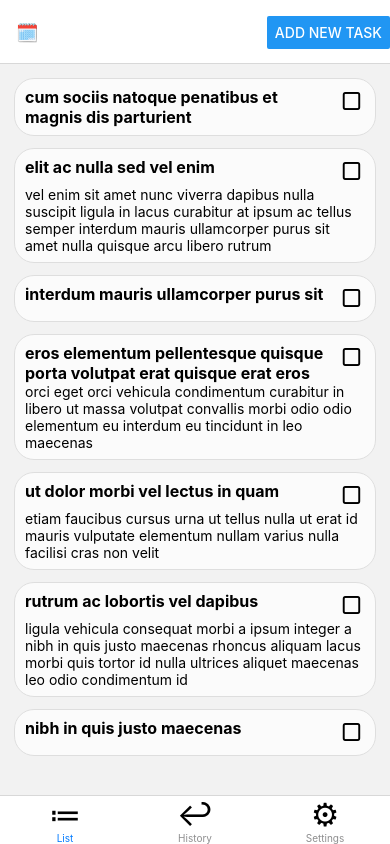
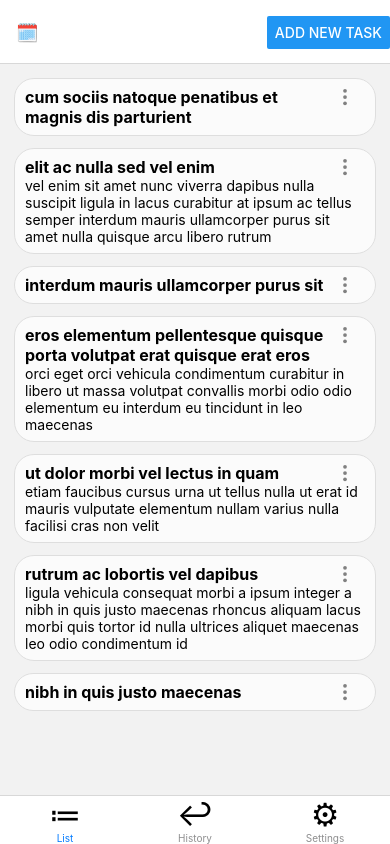
Before and after one commit to diogom10/miraTask, a React Native app: screen /List in a window 390 px wide. Built offline with nearby package versions, Linux system fonts and the light colour scheme.

Commit message:
feat: update task status

```diff
--- a/package.json
+++ b/package.json
@@ -16,6 +16,7 @@
     "@xstate/react": "^3.2.2",
     "react": "18.2.0",
     "react-native": "0.72.4",
+    "react-native-action-sheet": "^2.2.0",
     "react-native-linear-gradient": "^2.8.3",
     "react-native-safe-area-context": "^4.7.2",
     "react-native-screens": "^3.25.0",
--- /dev/null
+++ b/src/assets/icons/check.tsx
@@ -0,0 +1,10 @@
+import * as React from 'react';
+import Svg, {Path, SvgProps} from 'react-native-svg';
+
+interface ICheckIconProps extends SvgProps {}
+
+export const CheckIcon: React.FC<ICheckIconProps> = ({...props}) => (
+  <Svg xmlns="http://www.w3.org/2000/svg" viewBox="0 0 512 512" {...props}>
+    <Path d="M256 48C141.31 48 48 141.31 48 256s93.31 208 208 208 208-93.31 208-208S370.69 48 256 48zm-38 312.38-80.6-89.57 23.79-21.41 56 62.22L350 153.46 374.54 174z" />
+  </Svg>
+);
--- /dev/null
+++ b/src/assets/icons/menu.tsx
@@ -0,0 +1,12 @@
+import * as React from 'react';
+import Svg, {Circle, SvgProps} from 'react-native-svg';
+
+interface IMenuIconProps extends SvgProps {}
+
+export const MenuIcon: React.FC<IMenuIconProps> = ({...props}) => (
+  <Svg viewBox="0 0 512 512" {...props}>
+    <Circle cx={256} cy={256} r={48} />
+    <Circle cx={256} cy={416} r={48} />
+    <Circle cx={256} cy={96} r={48} />
+  </Svg>
+);
--- a/src/components/TaskView.tsx
+++ b/src/components/TaskView.tsx
@@ -1,18 +1,39 @@
 import React from 'react';
 import {Task} from '../models/Task';
 import {View, Text, StyleSheet, TouchableOpacity} from 'react-native';
+import {MenuIcon} from '../assets/icons/menu';
+import {CheckIcon} from '../assets/icons/check';
 
 interface ITaskViewProps {
   task: Task;
   onPressCard?: () => void;
+  onPressOptions?: () => void;
 }
-export const TaskView = ({task, onPressCard}: ITaskViewProps) => (
-  <TouchableOpacity style={styles.container} onPress={onPressCard}>
+
+export const TaskView = ({
+  task,
+  onPressCard,
+  onPressOptions,
+}: ITaskViewProps) => (
+  <TouchableOpacity
+    activeOpacity={1}
+    style={styles.container}
+    onPress={onPressCard}>
     <View style={styles.mainSection}>
       <Text style={styles.title} ellipsizeMode="tail" numberOfLines={2}>
         {task?.title}
       </Text>
-      <Text style={styles.check}>{task?.completed ? '✅' : '▢'}</Text>
+      <>
+        {!task?.completed && (
+          <TouchableOpacity style={styles.ctnButton} onPress={onPressOptions}>
+            <MenuIcon width={20} height={20} fill={'gray'} />
+          </TouchableOpacity>
+        )}
+      </>
+      <>
+        {task?.completed && <CheckIcon width={20} height={20} fill={'green'} />}
+      </>
+      {/*<Text style={styles.check}>{task?.completed ? '✅' : '▢'}</Text>*/}
     </View>
     <Text>{task?.description}</Text>
   </TouchableOpacity>
@@ -47,4 +68,8 @@ const styles = StyleSheet.create({
     width: '8%',
     textAlign: 'center',
   },
+  ctnButton: {
+    width: 30,
+    height: 20,
+  },
 });
--- a/src/controllers/globalController.ts
+++ b/src/controllers/globalController.ts
@@ -17,7 +17,8 @@ type GlobalEvents =
   | {type: 'SAVE'; taskID?: string}
   | {type: 'CANCEL'}
   | {type: 'EDIT'; data: Partial<Task>}
-  | {type: 'DELETE'; taskID?: string};
+  | {type: 'DELETE'; taskID?: string}
+  | {type: 'UPDATE'; taskID?: string};
 
 const actions: MachineOptions<GlobalContext, GlobalEvents>['actions'] = {
   openTaskEditor: (ctx, e) => {
@@ -70,10 +71,20 @@ const actions: MachineOptions<GlobalContext, GlobalEvents>['actions'] = {
       return {};
     }
     const tasks = [...ctx.currentTasks];
-    console.log('ctx>>>>',ctx)
-    console.log('e>>>>',e)
     return {
       currentTasks: tasks?.filter(a => a?.id !== e?.taskID) as [Task],
+      currentTask: undefined,
+    };
+  }),
+  updateTask: assign((ctx, e) => {
+    if (e.type !== 'UPDATE') {
+      return {};
+    }
+    let task = ctx.currentTasks?.find(a => a?.id === e?.taskID) as Task;
+    task.completed = !task?.completed;
+    return {
+      currentTasks: ctx.currentTasks?.filter(a => a?.id !== task?.id) as [Task],
+      completedTasks: [task, ...ctx.completedTasks],
       currentTask: undefined,
     };
   }),
@@ -94,6 +105,14 @@ export const globalController = createMachine(
             target: 'editing',
             actions: 'openTaskEditor',
           },
+          DELETE: {
+            target: 'idle',
+            actions: 'deleteTask',
+          },
+          UPDATE: {
+            target: 'idle',
+            actions: 'updateTask',
+          },
         },
       },
       editing: {
@@ -109,10 +128,6 @@ export const globalController = createMachine(
             target: 'idle',
             actions: 'dismissTaskEditor',
           },
-          DELETE: {
-            target: 'idle',
-            actions: 'deleteTask',
-          },
         },
       },
     },
--- a/src/screens/TaskEditor.tsx
+++ b/src/screens/TaskEditor.tsx
@@ -38,10 +38,6 @@ export const TaskEditor = ({navigation}: {navigation: any}) => {
 
   const handleCancel = () => send({type: 'CANCEL'});
 
-  const handleDelete = () => {
-    send({type: 'DELETE', taskID: currentTask?.id});
-    navigation.goBack();
-  };
 
   return (
     <View style={styles.container}>
@@ -61,7 +57,6 @@ export const TaskEditor = ({navigation}: {navigation: any}) => {
       <View>
         <Button color="blue" title="Save" onPress={handleSave} />
         <Button title="Cancel" onPress={handleCancel} />
-        <Button color="red" title="Delete" onPress={handleDelete} />
       </View>
     </View>
   );
--- a/src/screens/TasksList.tsx
+++ b/src/screens/TasksList.tsx
@@ -6,6 +6,7 @@ import {Task} from '../models/Task';
 import {TaskLoad} from '../components/TaskLoad';
 import {TaskEmpty} from '../components/TaskEmpty';
 import {DEFAULT_TASK} from '../navigation/Navigation';
+import ActionSheet from 'react-native-action-sheet';
 
 export const TasksList = () => {
   const {send} = useGlobalActorRef();
@@ -23,8 +24,36 @@ export const TasksList = () => {
     }, 1000);
   }, [currentTasks]);
 
+  const handleDelete = (taskID: string) => {
+    send({type: 'DELETE', taskID: taskID});
+  };
 
+  const handleCompleted = (taskID: string) => {
+    send({type: 'UPDATE', taskID: taskID});
+  };
 
+  const showAlert = (task: Task) => {
+    let options = ['Mark task as completed', 'Delete Task', 'Cancel'];
+    let DESTRUCTIVE_INDEX = 3;
+    let CANCEL_INDEX = 2;
+    ActionSheet.showActionSheetWithOptions(
+      {
+        options: options,
+        cancelButtonIndex: CANCEL_INDEX,
+        destructiveButtonIndex: DESTRUCTIVE_INDEX,
+        tintColor: '#ff0b0b',
+      },
+      buttonIndex => {
+        if (buttonIndex === 1) {
+          handleDelete(task?.id);
+        }
+        if (buttonIndex === 0) {
+          handleCompleted(task?.id);
+        }
+        console.log('button clicked :', buttonIndex);
+      },
+    );
+  };
   const navigateToDetail = (task: Task) => {
     send({type: 'SHOW_EDITOR', data: {...task}});
   };
@@ -41,13 +70,19 @@ export const TasksList = () => {
   };
 
   return (
+    <>
       <FlatList
         data={tasks}
         keyExtractor={item => item.id}
         renderItem={({item}) => (
-        <TaskView onPressCard={() => navigateToDetail(item)} task={item} />
+          <TaskView
+            onPressCard={() => navigateToDetail(item)}
+            onPressOptions={() => showAlert(item)}
+            task={item}
+          />
         )}
         ListEmptyComponent={isLoading ? renderLoadState() : renderEmptyState()}
       />
+    </>
   );
 };
```
Also changed, not shown: 1 other file (tests, documents, lock files or other folders). Lines whose indentation alone changed are shown as unchanged.
